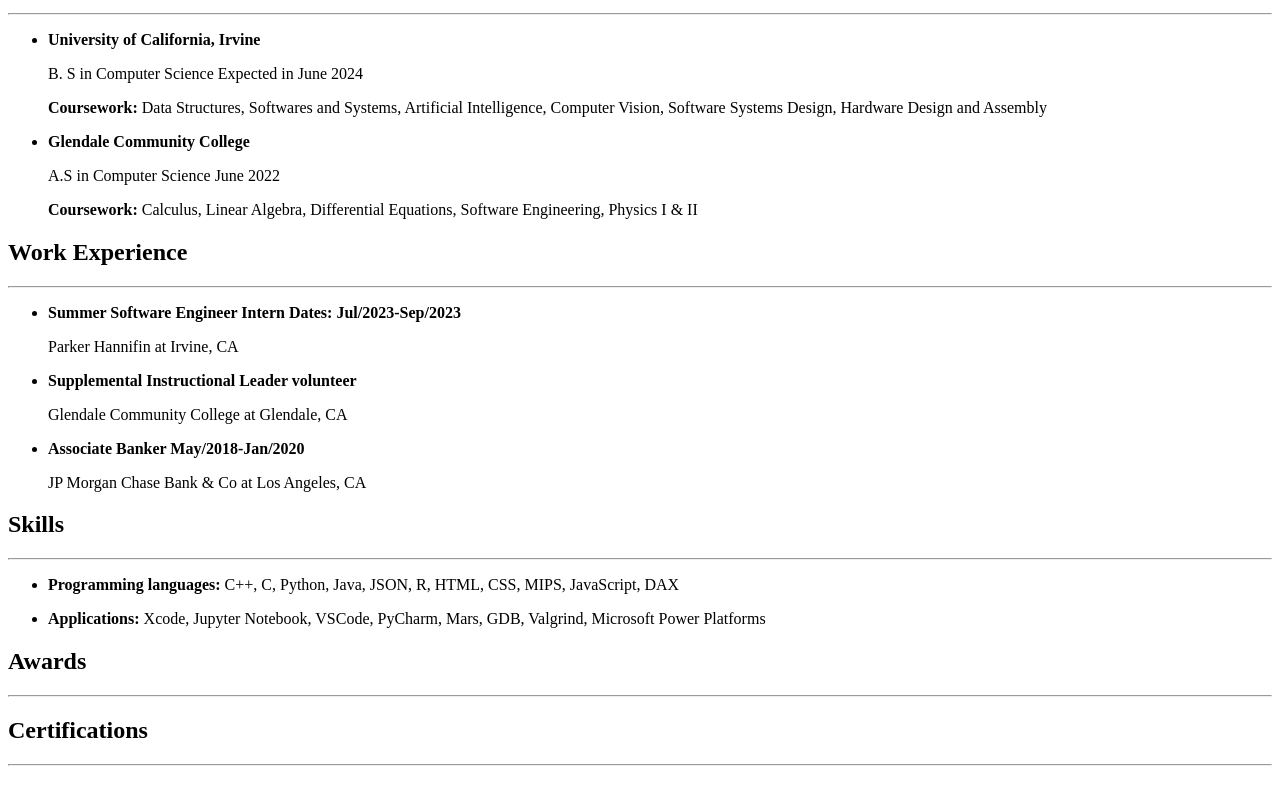
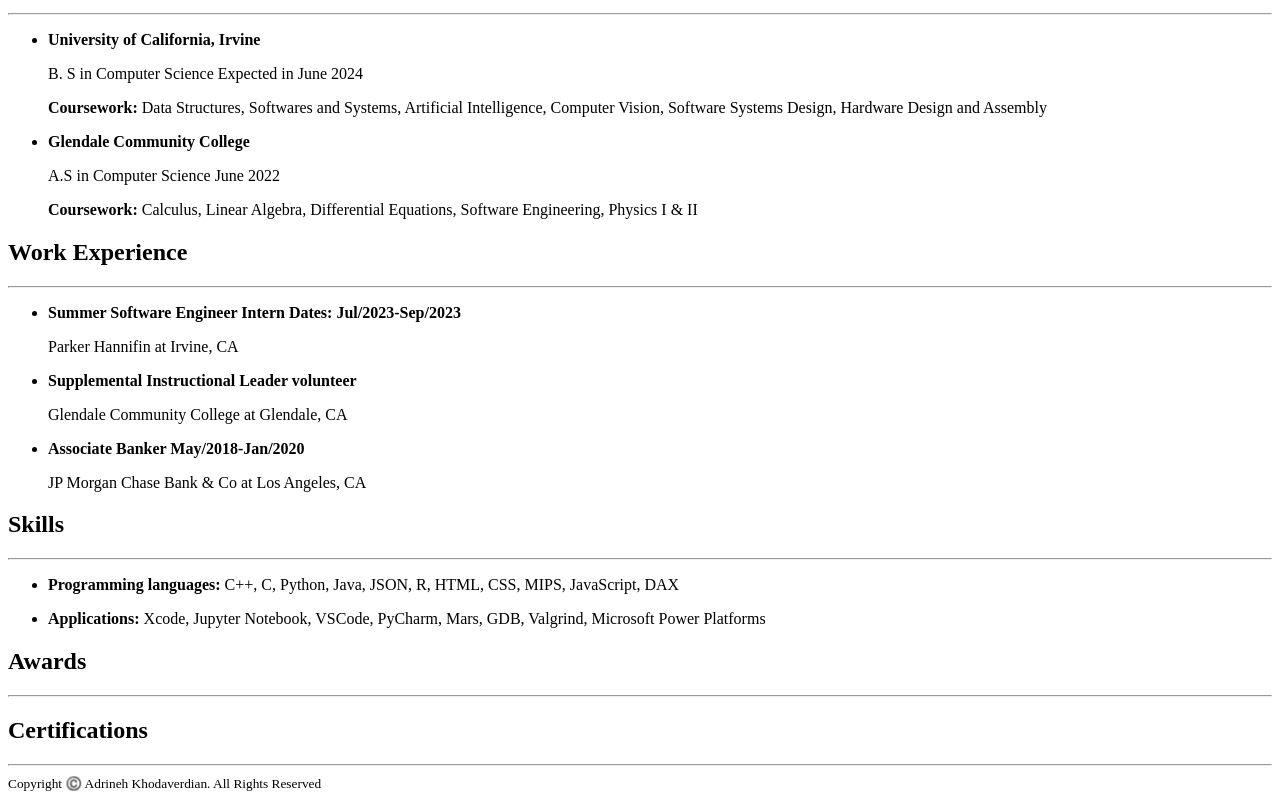
Before and after one commit to knAdrineh/Online_Resume, a plain HTML site: page index.html in a window 1280 px wide. Shown: the part 304-1104 px from the top of the page. Before the commit the page ends 1078 px from the top, so only its background shows below. Drawn offline with Linux system fonts and the light colour scheme.

Commit message:
Update index.html
added the footer

```diff
--- a/index.html
+++ b/index.html
@@ -82,7 +82,7 @@
     </body>
 
     <footer>
-
+        <small>Copyright ©️ Adrineh Khodaverdian. All Rights Reserved</small>
     </footer>
 
 </html>
```
